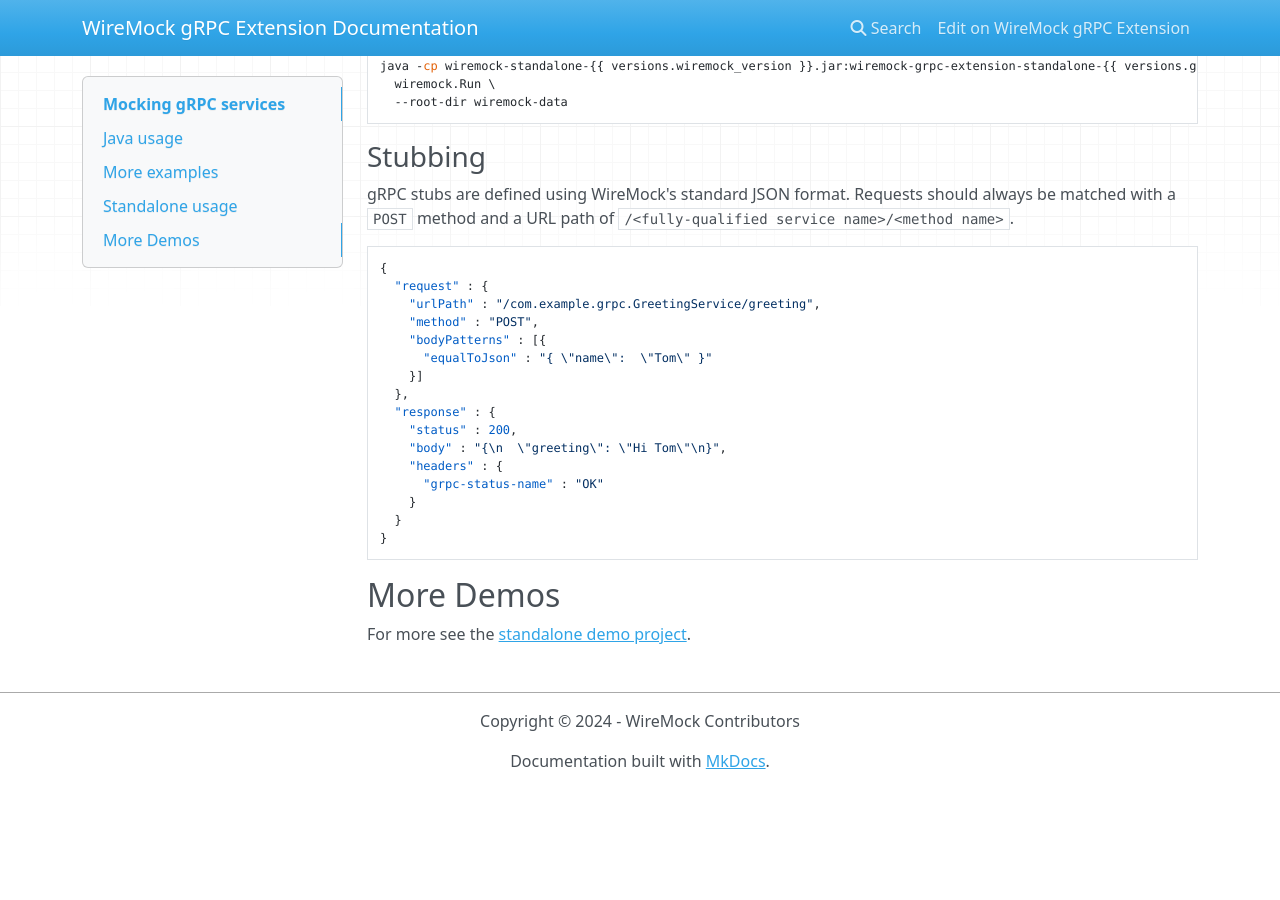
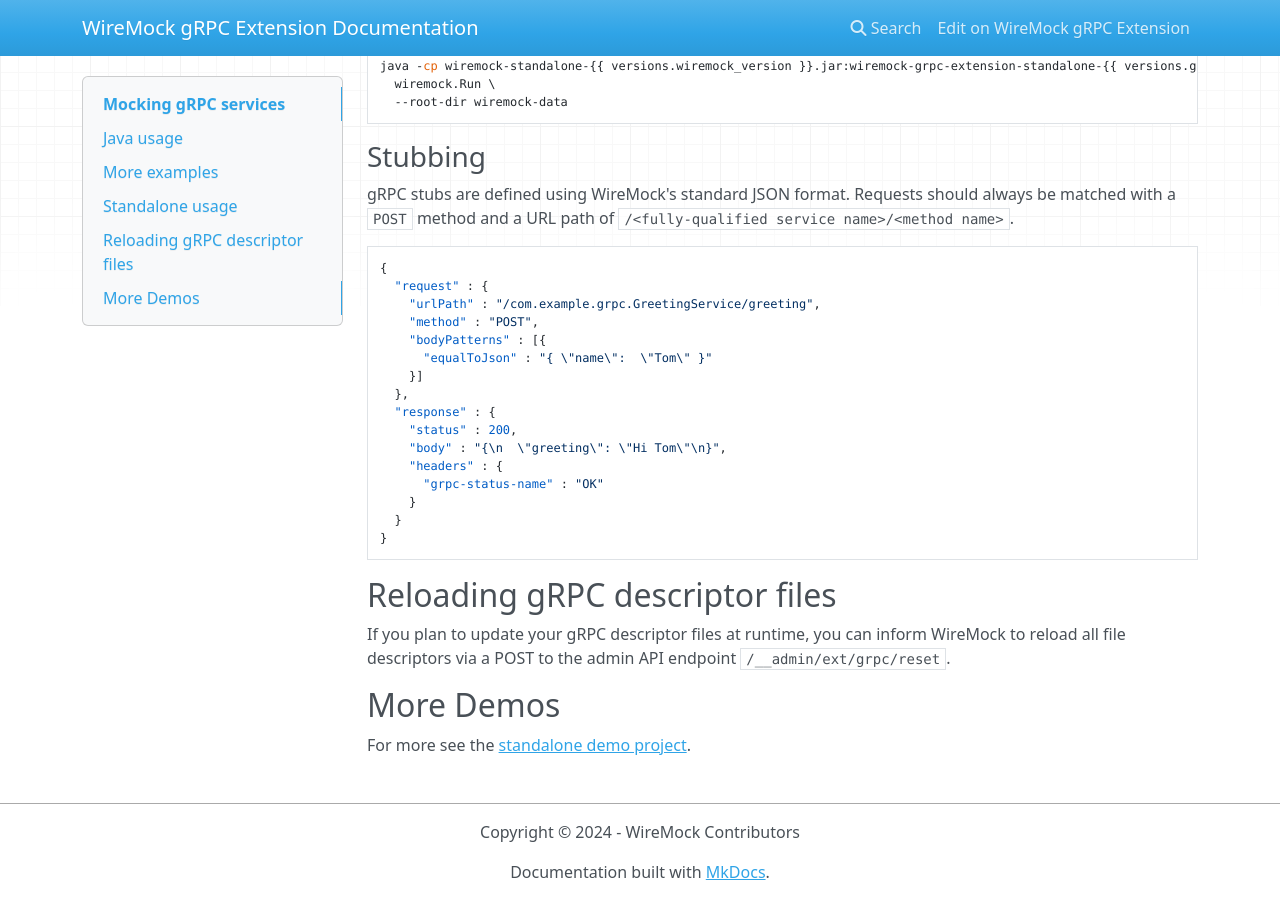
Before and after one commit to wiremock/wiremock-grpc-extension, an MkDocs documentation site: the page built from docs/index.md, in a window 1280 px wide and 900 px high, scrolled down 3062 px. Built offline with MkDocs 1.6.1, drawn with Linux system fonts in a browser that asks for light colours; nearby versions of some CDN libraries; before the commit the page ends 3851 px from its top, so only the background shows below that.

Commit message:
document admin api endpoint.

````diff
--- a/docs/index.md
+++ b/docs/index.md
@@ -179,6 +179,10 @@ gRPC stubs are defined using WireMock's standard JSON format. Requests should al
 }
 ```
 
+## Reloading gRPC descriptor files
+
+If you plan to update your gRPC descriptor files at runtime, you can inform WireMock to reload all file descriptors via a POST to the admin API endpoint `/__admin/ext/grpc/reset`.
+
 ## More Demos
 
 For more see the [standalone demo project](https://github.com/wiremock/wiremock-grpc-demos/tree/main/standalone).
````
Also changed, not shown: README.md (+4 -0 lines).
